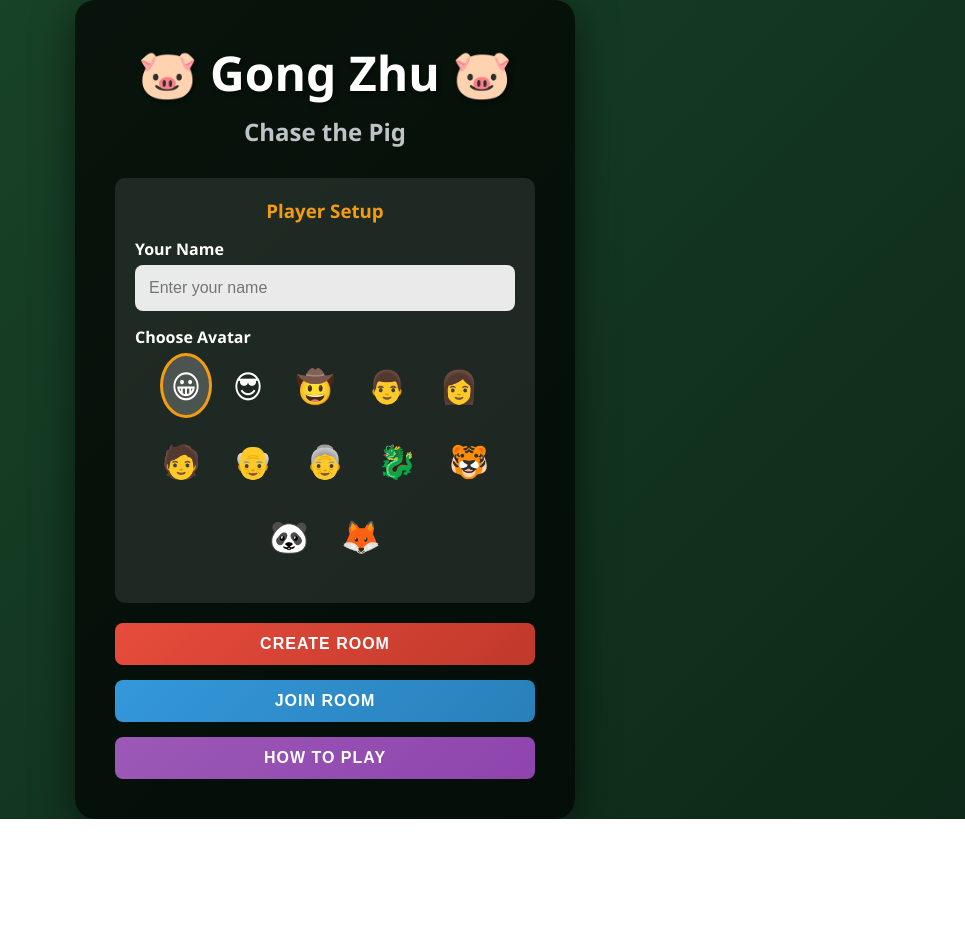
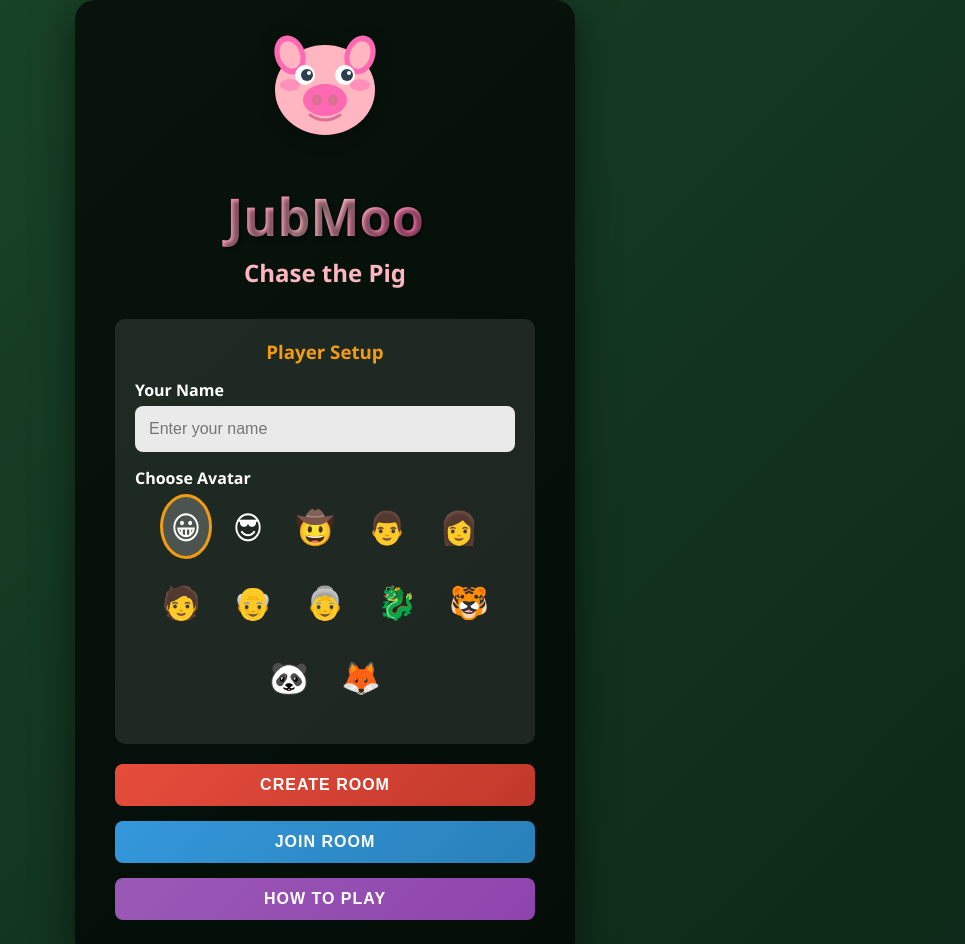
Before and after one commit to Paitoong/jubmoo-x, a website: page public/index.html in a window 1280 px wide. Shown: the top 944 px of the page, without its empty margins (315-1280 px from the left). Before the commit the page ends 819 px from the top, so only its background shows below. Drawn offline with nearby package versions, Linux system fonts and the light colour scheme; no server answers.

Commit message:
Chnage game name

```diff
--- a/package.json
+++ b/package.json
@@ -1,7 +1,7 @@
 {
-  "name": "gong-zhu-game",
+  "name": "jubmoo-game",
   "version": "1.0.0",
-  "description": "Gong Zhu (Chase the Pig) - Chinese Hearts Card Game",
+  "description": "JubMoo (Chase the Pig) - Card Game",
   "main": "server.js",
   "scripts": {
     "start": "node server.js",
@@ -12,7 +12,7 @@
     "socket.io": "^4.6.1",
     "uuid": "^9.0.0"
   },
-  "keywords": ["card-game", "gong-zhu", "hearts", "multiplayer"],
+  "keywords": ["card-game", "jubmoo", "hearts", "multiplayer"],
   "author": "",
   "license": "MIT"
 }
--- a/public/css/style.css
+++ b/public/css/style.css
@@ -110,15 +110,46 @@ body {
     box-shadow: 0 10px 40px rgba(0, 0, 0, 0.5);
 }
 
+/* Game Logo */
+.game-logo {
+    margin-bottom: 15px;
+}
+
+.pig-logo {
+    width: 120px;
+    height: 120px;
+    filter: drop-shadow(0 4px 8px rgba(0, 0, 0, 0.3));
+    animation: pigBounce 2s ease-in-out infinite;
+}
+
+@keyframes pigBounce {
+    0%, 100% { transform: translateY(0); }
+    50% { transform: translateY(-10px); }
+}
+
+.pig-logo:hover {
+    animation: pigWiggle 0.5s ease-in-out;
+}
+
+@keyframes pigWiggle {
+    0%, 100% { transform: rotate(0deg); }
+    25% { transform: rotate(-10deg); }
+    75% { transform: rotate(10deg); }
+}
+
 .game-title {
-    font-size: 48px;
-    margin-bottom: 10px;
+    font-size: 52px;
+    margin-bottom: 5px;
     text-shadow: 2px 2px 4px rgba(0, 0, 0, 0.5);
+    background: linear-gradient(135deg, #FF69B4, #FFB6C1, #FF1493);
+    -webkit-background-clip: text;
+    -webkit-text-fill-color: transparent;
+    background-clip: text;
 }
 
 .game-subtitle {
     font-size: 24px;
-    color: #bdc3c7;
+    color: #FFB6C1;
     margin-bottom: 30px;
 }
 
--- a/public/index.html
+++ b/public/index.html
@@ -3,7 +3,7 @@
 <head>
     <meta charset="UTF-8">
     <meta name="viewport" content="width=device-width, initial-scale=1.0">
-    <title>Gong Zhu - Chase the Pig</title>
+    <title>JubMoo - Chase the Pig</title>
     <link rel="stylesheet" href="css/style.css">
 </head>
 <body>
@@ -11,7 +11,35 @@
         <!-- Main Menu Screen -->
         <div id="menu-screen" class="screen active">
             <div class="menu-container">
-                <h1 class="game-title">🐷 Gong Zhu 🐷</h1>
+                <div class="game-logo">
+                    <svg viewBox="0 0 120 120" class="pig-logo">
+                        <!-- Pig face -->
+                        <ellipse cx="60" cy="60" rx="50" ry="45" fill="#FFB6C1"/>
+                        <!-- Ears -->
+                        <ellipse cx="25" cy="25" rx="15" ry="20" fill="#FF69B4" transform="rotate(-20 25 25)"/>
+                        <ellipse cx="95" cy="25" rx="15" ry="20" fill="#FF69B4" transform="rotate(20 95 25)"/>
+                        <ellipse cx="25" cy="25" rx="10" ry="14" fill="#FFB6C1" transform="rotate(-20 25 25)"/>
+                        <ellipse cx="95" cy="25" rx="10" ry="14" fill="#FFB6C1" transform="rotate(20 95 25)"/>
+                        <!-- Snout -->
+                        <ellipse cx="60" cy="70" rx="22" ry="16" fill="#FF69B4"/>
+                        <!-- Nostrils -->
+                        <ellipse cx="52" cy="70" rx="5" ry="6" fill="#DB7093"/>
+                        <ellipse cx="68" cy="70" rx="5" ry="6" fill="#DB7093"/>
+                        <!-- Eyes -->
+                        <circle cx="40" cy="45" r="10" fill="white"/>
+                        <circle cx="80" cy="45" r="10" fill="white"/>
+                        <circle cx="42" cy="45" r="6" fill="#2c3e50"/>
+                        <circle cx="82" cy="45" r="6" fill="#2c3e50"/>
+                        <circle cx="44" cy="43" r="2" fill="white"/>
+                        <circle cx="84" cy="43" r="2" fill="white"/>
+                        <!-- Blush -->
+                        <ellipse cx="25" cy="55" rx="10" ry="6" fill="#FF69B4" opacity="0.5"/>
+                        <ellipse cx="95" cy="55" rx="10" ry="6" fill="#FF69B4" opacity="0.5"/>
+                        <!-- Cute smile -->
+                        <path d="M 45 85 Q 60 95 75 85" stroke="#DB7093" stroke-width="3" fill="none" stroke-linecap="round"/>
+                    </svg>
+                </div>
+                <h1 class="game-title">JubMoo</h1>
                 <h2 class="game-subtitle">Chase the Pig</h2>
 
                 <div class="player-setup">
@@ -182,7 +210,7 @@
         <!-- How to Play Modal -->
         <div id="rules-modal" class="modal">
             <div class="modal-content rules-content">
-                <h2>How to Play Gong Zhu</h2>
+                <h2>How to Play JubMoo</h2>
                 <button class="modal-close" id="btn-close-rules">&times;</button>
 
                 <div class="rules-section">
--- a/server.js
+++ b/server.js
@@ -427,5 +427,5 @@ io.on('connection', (socket) => {
 });
 
 server.listen(PORT, () => {
-    console.log(`Gong Zhu Game Server running on http://localhost:${PORT}`);
+    console.log(`JubMoo Game Server running on http://localhost:${PORT}`);
 });
```
